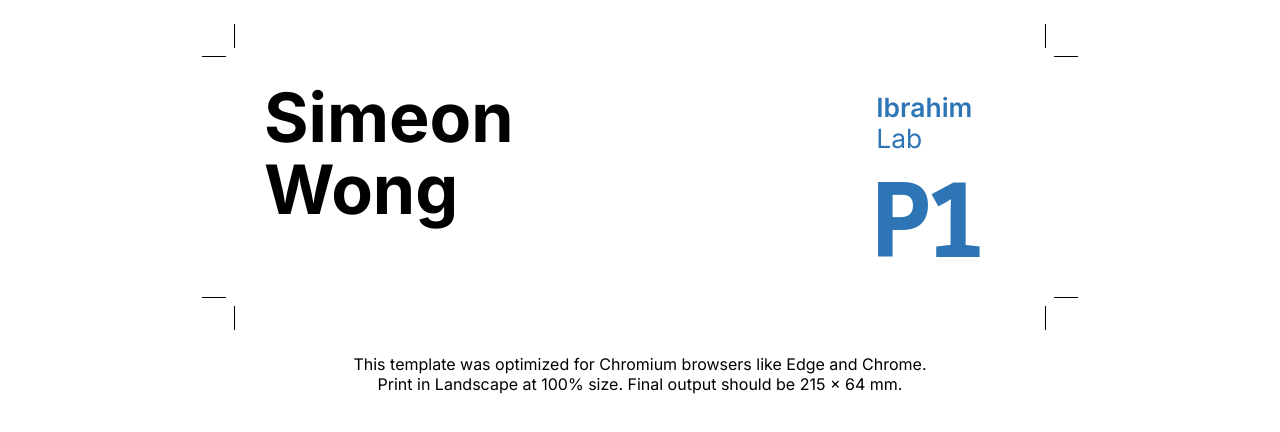
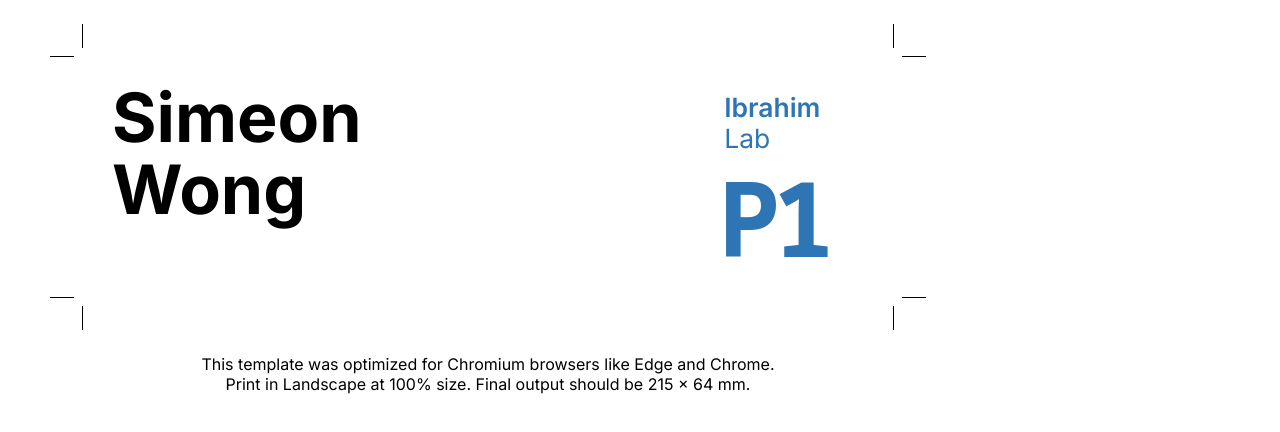
Before and after one commit to gmilab/pgcrl-nametags, a plain HTML site: page index.html in a window 1280 px wide. Drawn offline with Linux system fonts and the light colour scheme.

Commit message:
Update index.html

```diff
--- a/index.html
+++ b/index.html
@@ -12,6 +12,7 @@
         body {
             /* font-family: neue-haas-grotesk-text, sans-serif; */
             font-family: 'Inter', sans-serif;
+            max-width: 10in;
         }
 
         .nametag {
```
